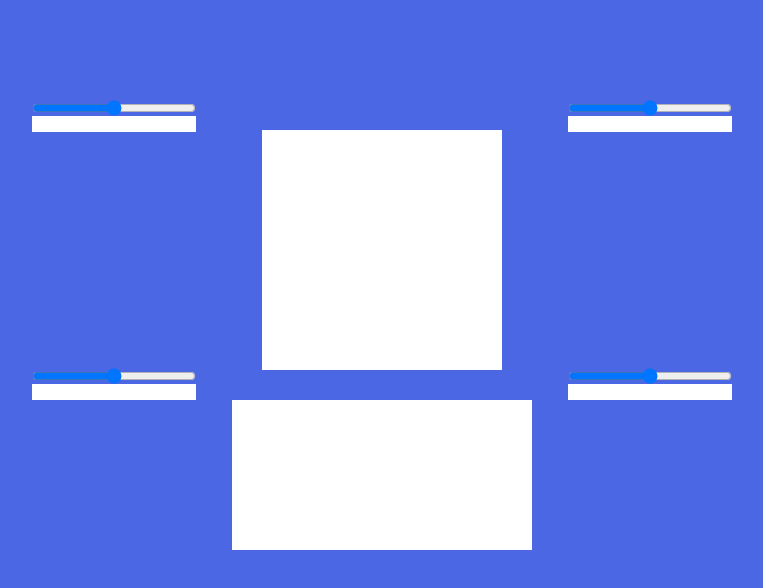
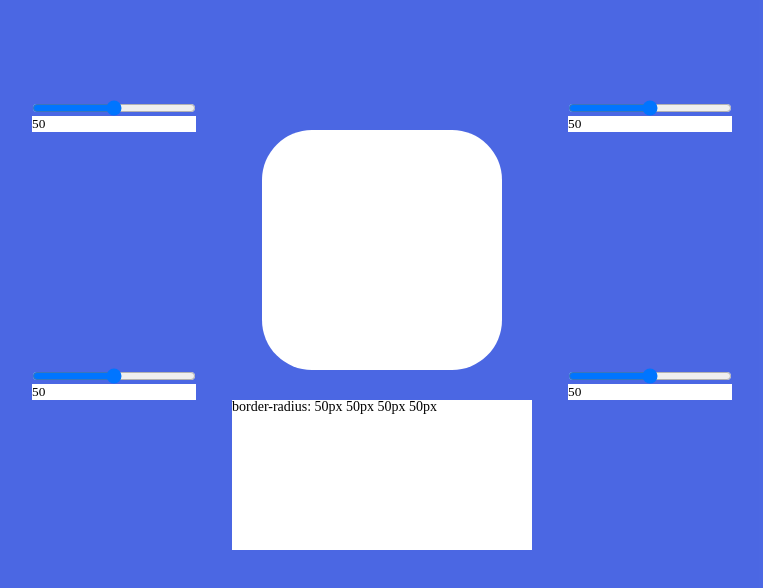
Before and after one commit to VasilyPleshanov/Border-radius-Prewiewer, a plain HTML site: page index.html in a window 1280 px wide. Shown: the whole page, without its empty margins (258-1021 px from the left). Drawn offline with Linux system fonts and the light colour scheme.

Commit message:
Add files via upload

```diff
--- a/script.js
+++ b/script.js
@@ -11,27 +11,37 @@ const inputLeftBottom = document.querySelector('.setting-left-bottom__input')
 const inputRightTop = document.querySelector('.setting-setting-right-top__input')
 const inputRightBottom = document.querySelector('.setting-right-bottom__input')
 
+inputLeftTop.value = '50'
+inputLeftBottom.value = '50'
+inputRightTop.value = '50'
+inputRightBottom.value = '50'
+
 const resizeRadiusLeftTop = () => {
+    inputLeftTop.value = rangeLeftTop.value
     block.style.borderTopLeftRadius = rangeLeftTop.value + 'px'
-    inputLeftTop.value = rangeLeftTop.value
     displayOutput()
 }
 
 const resizeRadiusLeftBottom = () => {
     block.style.borderBottomLeftRadius = rangeLeftBottom.value + 'px'
     inputLeftBottom.value = rangeLeftBottom.value
+    displayOutput()
 }
 
 const resizeRadiusRightTop = () => {
     block.style.borderTopRightRadius = rangeRightTop.value + 'px'
     inputRightTop.value = rangeRightTop.value
+    displayOutput()
 }
 
 const resizeRadiusRightBottom = () => {
     block.style.borderBottomRightRadius = rangeRightBottom.value + 'px'
     inputRightBottom.value = rangeRightBottom.value
+    displayOutput()
 }
 
 const displayOutput = () => {
-    display.innerText = `border-radius: ${rangeLeftTop.value}px`
+    display.innerText = `border-radius: ${inputLeftTop.value}px ${inputRightTop.value}px ${inputRightBottom.value}px ${inputLeftBottom.value}px`
 }
+
+displayOutput()
--- a/style.css
+++ b/style.css
@@ -108,6 +108,7 @@
 
   .setting-left-top {
     grid-area: top-left;
+    /* opacity: 0; */
   }
 
   .setting-left-bottom {
@@ -125,6 +126,8 @@
   .border-radius-prewiewer__block {
     width: 100%;
     height: 100%;
+    border-radius: 50px;
+
     background-color: #fff;
   }
 
```
